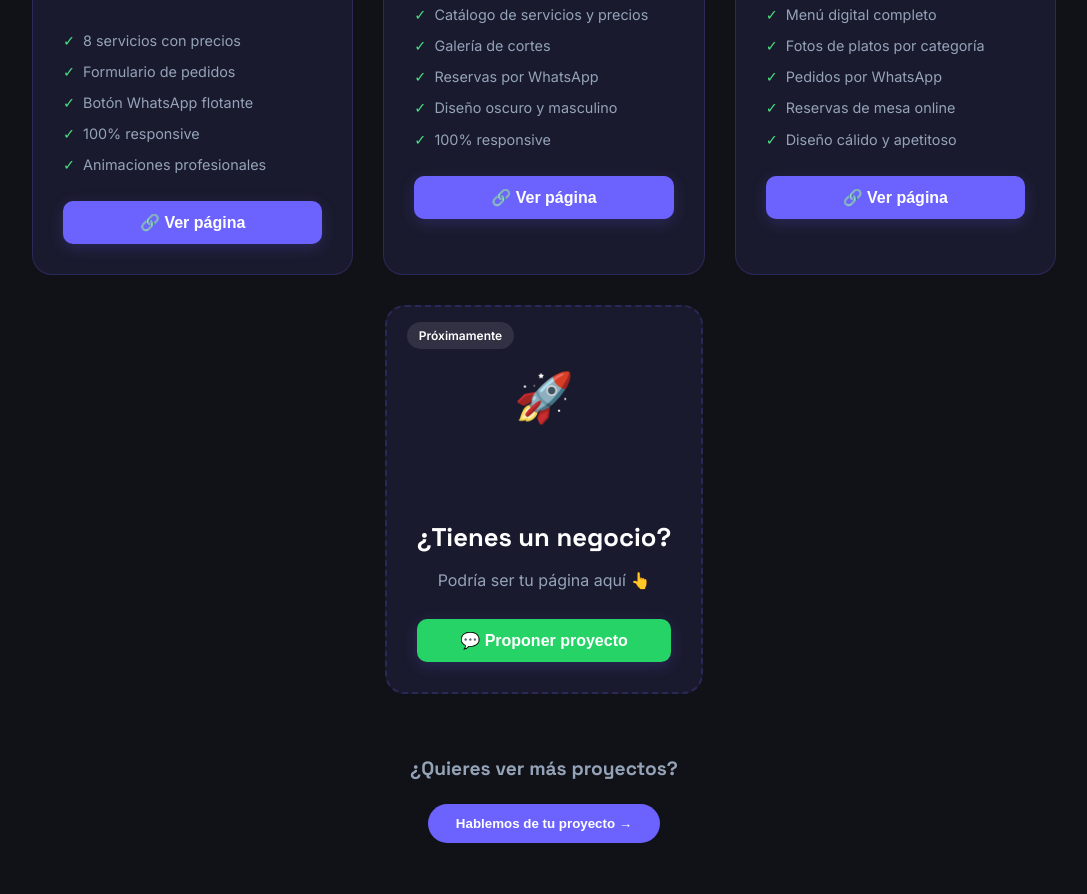
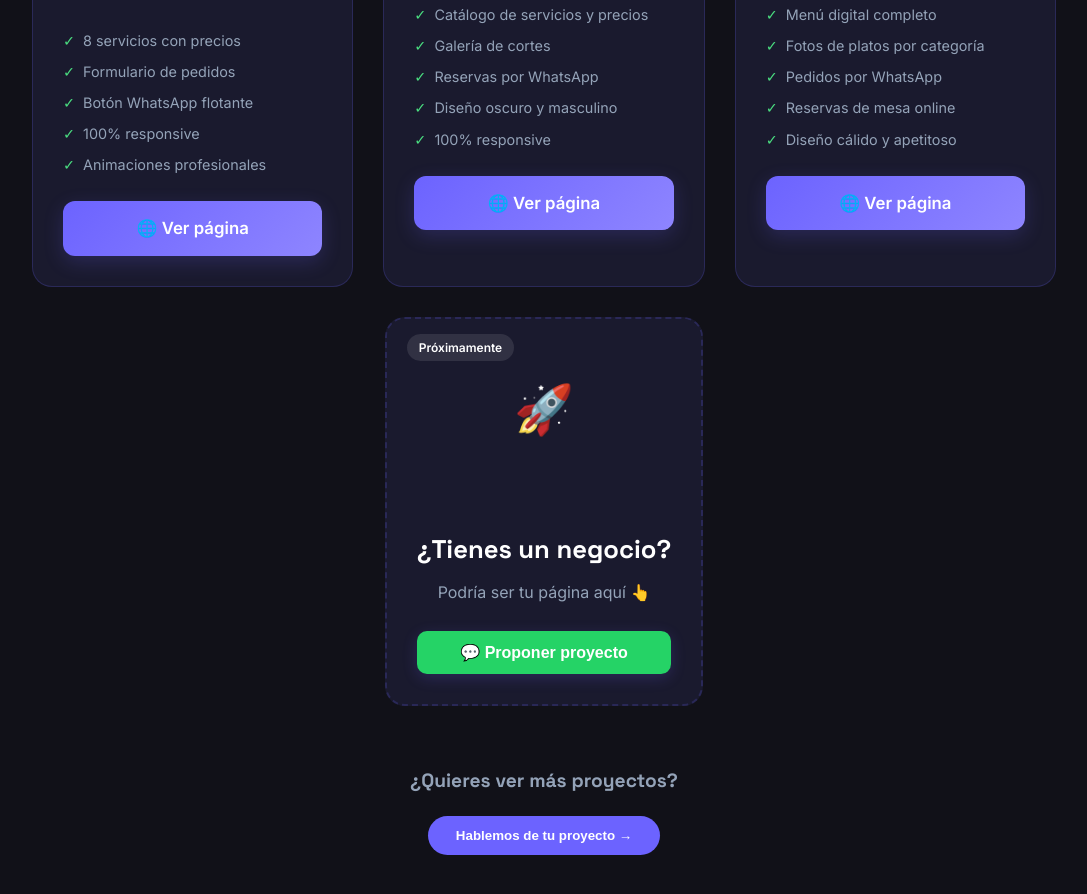
Before and after one commit to kevincarrilloalejandro-spec/portafolio, a plain HTML site: page index.html in a window 1280 px wide. Shown: the part 3660-4554 px from the top of the page, without its empty margins (96-1183 px from the left). Drawn offline with Linux system fonts and the light colour scheme.

Commit message:
actualizacion

```diff
--- a/index.html
+++ b/index.html
@@ -248,6 +248,7 @@
         .name-gradient {
             background: linear-gradient(135deg, var(--accent-primary), var(--accent-secondary));
             -webkit-background-clip: text;
+            background-clip: text;
             -webkit-text-fill-color: transparent;
         }
 
@@ -693,6 +694,48 @@
             transform: translateY(-2px);
             box-shadow: 0 8px 25px rgba(108, 99, 255, 0.4);
             background: #5b52e0;
+        }
+
+        .btn-view-project {
+            display: flex;
+            align-items: center;
+            justify-content: center;
+            gap: 10px;
+            width: 100%;
+            padding: 14px;
+            background: linear-gradient(135deg, var(--accent-primary), #8E85FF);
+            color: white;
+            font-weight: 700;
+            font-size: 1.05rem;
+            border-radius: 12px;
+            transition: var(--transition);
+            border: none;
+            cursor: pointer;
+            box-shadow: 0 6px 20px rgba(108, 99, 255, 0.2);
+            text-decoration: none;
+            position: relative;
+            overflow: hidden;
+        }
+
+        .btn-view-project:hover {
+            transform: translateY(-4px) scale(1.02);
+            box-shadow: 0 12px 30px rgba(108, 99, 255, 0.4);
+            background: linear-gradient(135deg, #7c74ff, #9d96ff);
+        }
+
+        .btn-view-project::after {
+            content: '';
+            position: absolute;
+            top: 0;
+            left: -100%;
+            width: 100%;
+            height: 100%;
+            background: linear-gradient(90deg, transparent, rgba(255, 255, 255, 0.2), transparent);
+            transition: 0.5s;
+        }
+
+        .btn-view-project:hover::after {
+            left: 100%;
         }
 
         /* --- LEAD MODAL --- */
@@ -844,6 +887,7 @@
             font-size: 3.5rem;
             background: linear-gradient(135deg, var(--accent-primary), var(--accent-secondary));
             -webkit-background-clip: text;
+            background-clip: text;
             -webkit-text-fill-color: transparent;
             margin-bottom: 20px;
             display: block;
@@ -1310,7 +1354,7 @@
                         <li><span>✓</span> Animaciones profesionales</li>
                     </ul>
                     <div class="project-actions">
-                        <button class="btn-project-unified" onclick="openLeadModal()">🔗 Ver página</button>
+                        <a href="https://fumi-pro.vercel.app/" target="_blank" rel="noopener noreferrer" class="btn-view-project">🌐 Ver página</a>
                     </div>
                 </div>
             </div>
@@ -1336,7 +1380,7 @@
                         <li><span>✓</span> 100% responsive</li>
                     </ul>
                     <div class="project-actions">
-                        <button class="btn-project-unified" onclick="openLeadModal()">🔗 Ver página</button>
+                        <a href="https://blvck-cut.vercel.app/" target="_blank" rel="noopener noreferrer" class="btn-view-project">🌐 Ver página</a>
                     </div>
                 </div>
             </div>
@@ -1362,7 +1406,7 @@
                         <li><span>✓</span> Diseño cálido y apetitoso</li>
                     </ul>
                     <div class="project-actions">
-                        <button class="btn-project-unified" onclick="openLeadModal()">🔗 Ver página</button>
+                        <a href="https://la-brasa-dorada.vercel.app/#nosotros" target="_blank" rel="noopener noreferrer" class="btn-view-project">🌐 Ver página</a>
                     </div>
                 </div>
             </div>
```
